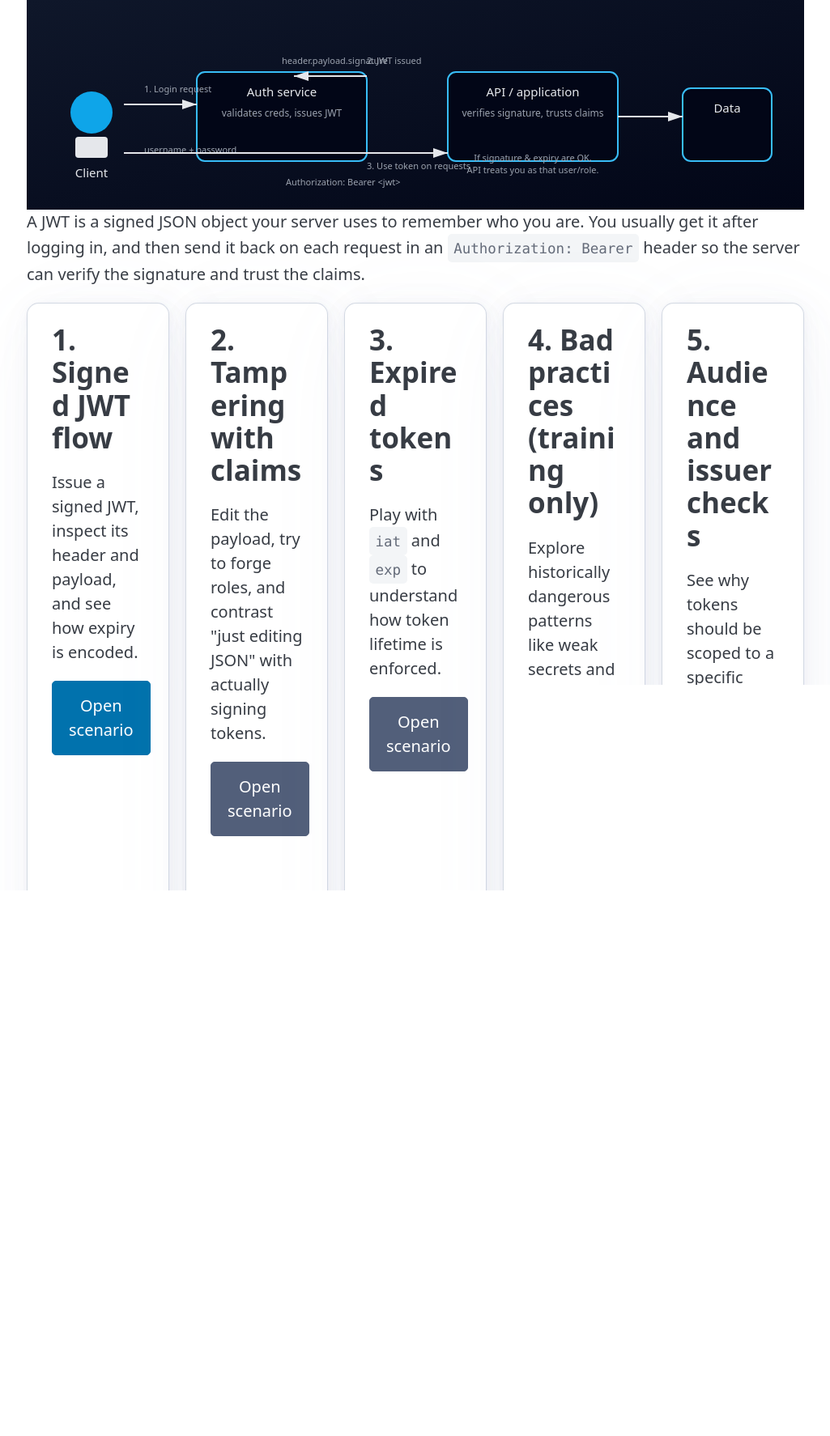
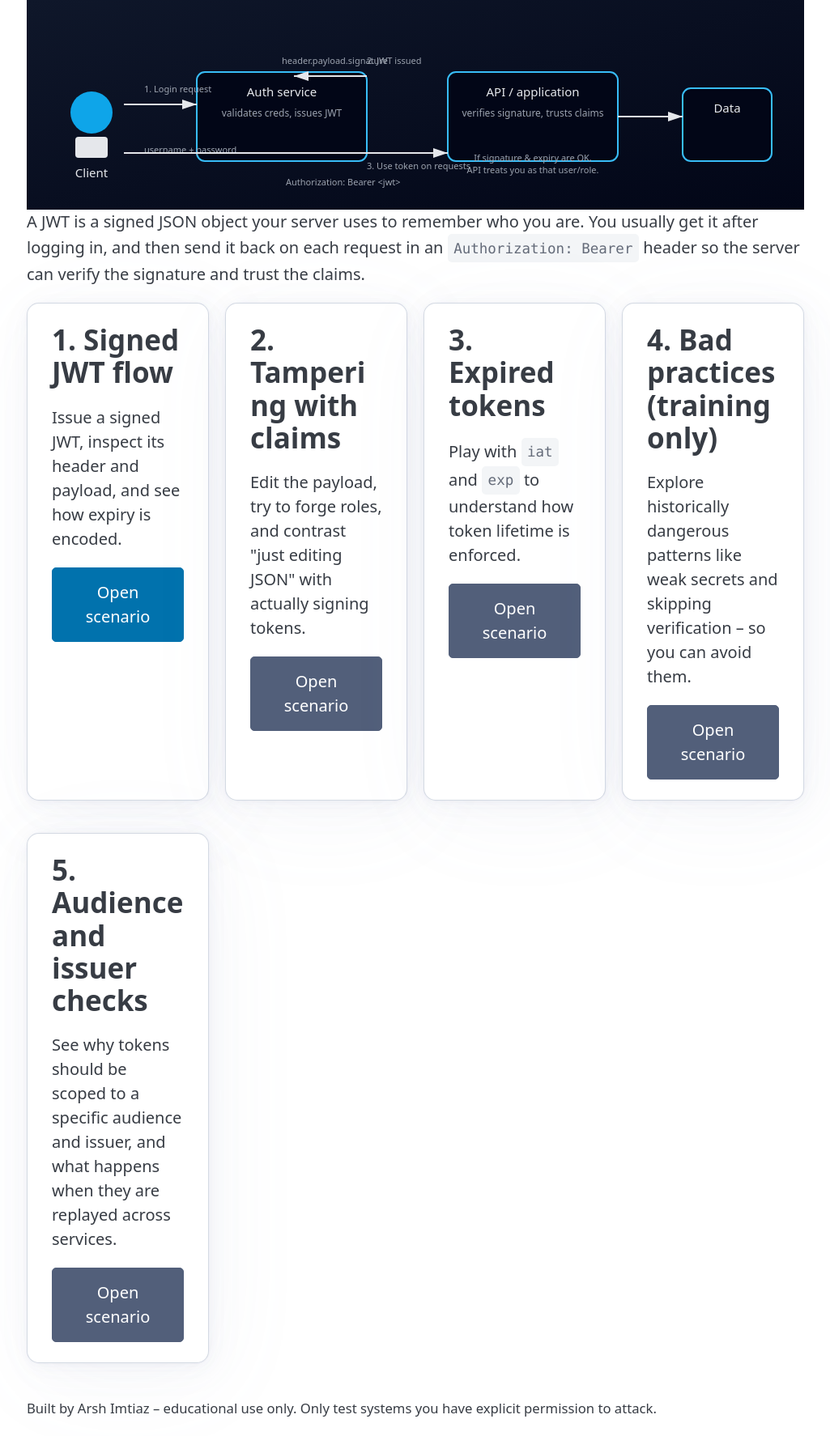
Before and after one commit to c0ncatenate/jwt-playground, a FastAPI app: page / in a window 1280 px wide. Shown: the part 171-1945 px from the top of the page at 81% size, without its empty margins (127-1152 px from the left). Before the commit the page ends 1271 px from the top, so only its background shows below. Run offline with FastAPI, Linux system fonts and the light colour scheme; some libraries are stand-ins or nearby versions.

Commit message:
Improve scenario card layout on homepage

```diff
--- a/static/css/main.css
+++ b/static/css/main.css
@@ -2,6 +2,12 @@ main.container { max-width: 960px; }
 .hero { margin-block: 2rem 1.5rem; }
 .hero h1 { margin-bottom: 0.25rem; }
 .hero p { color: var(--muted-color); }
+
+.scenario-grid {
+  /* Make scenario cards readable on wider screens by preventing
+     ultra-narrow columns; cards will wrap onto new rows instead. */
+  grid-template-columns: repeat(auto-fit, minmax(220px, 1fr));
+}
 
 .scenario-grid article {
   border-radius: 0.75rem;
```
